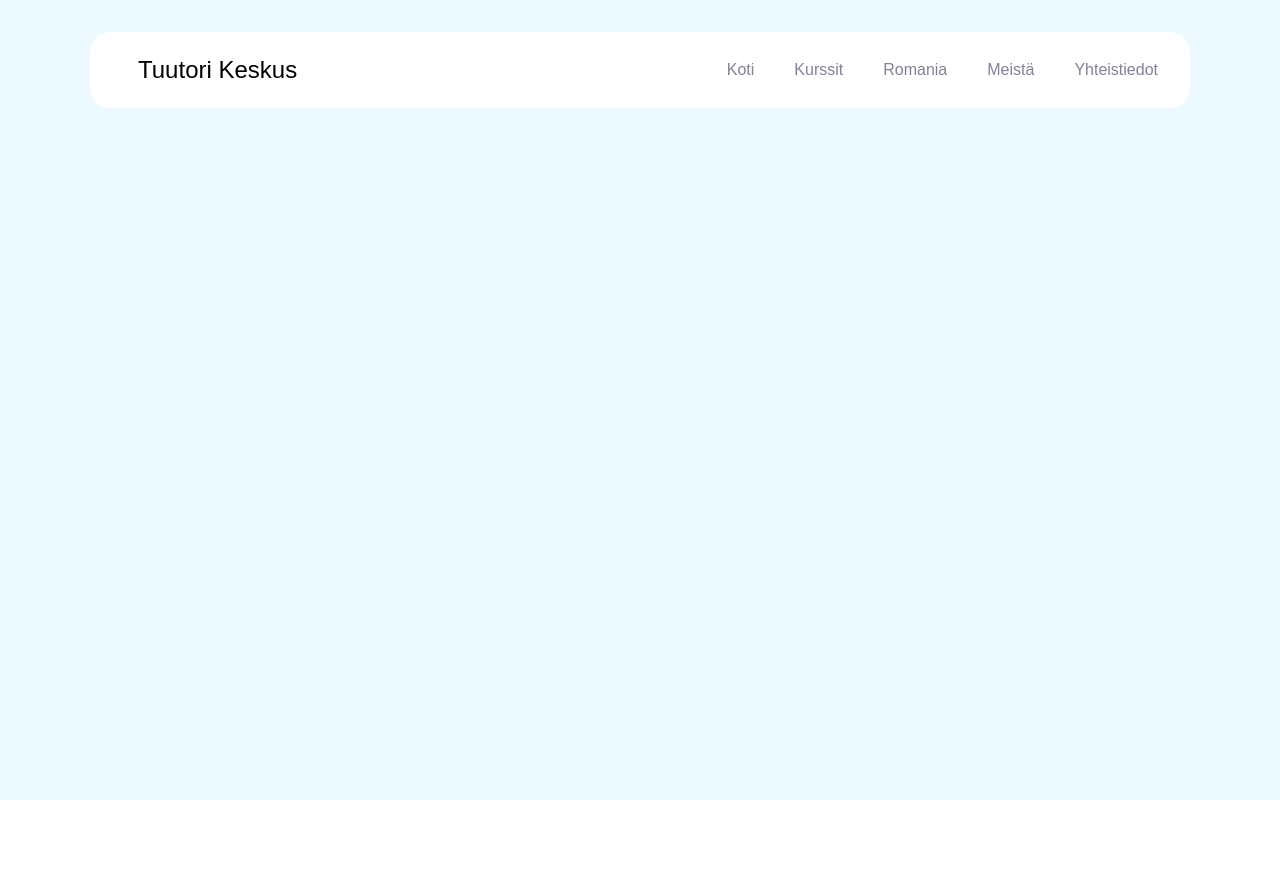
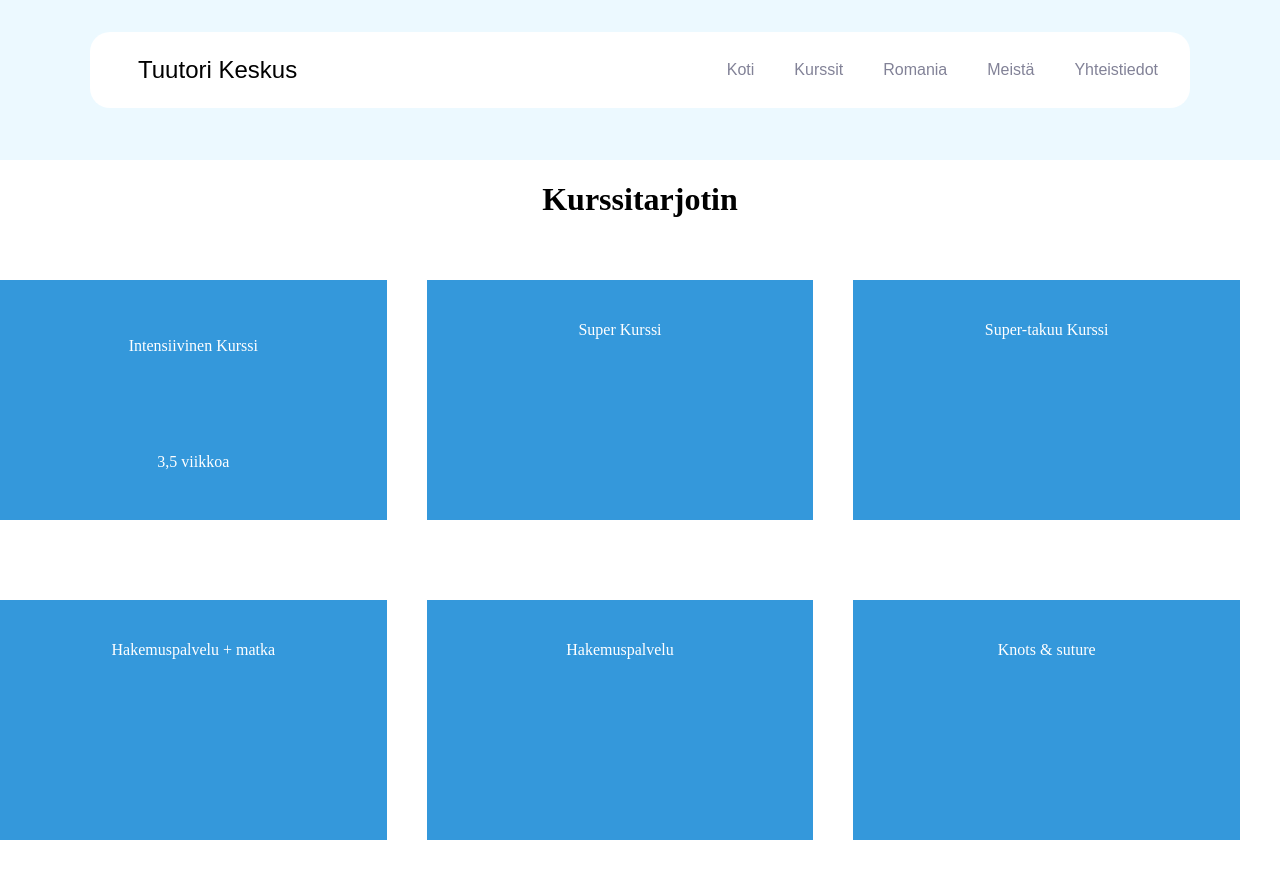
Before and after one commit to Agrinsadon/Tuutorikeskus, a React (Create React App) app: page /Kurssit in a window 1280 px wide. Before the commit the page ends 800 px from the top, so only its background shows below. Built offline with nearby package versions, Linux system fonts and the light colour scheme; a web font is replaced by a local one.

Commit message:
Pohja tehty

```diff
--- a/src/components/Kurssit.js
+++ b/src/components/Kurssit.js
@@ -10,9 +10,29 @@ const Kurssit = () => {
         <div className="kurssit">
         <Navbar showLinks={showLinks} setShowLinks={setShowLinks} />
         </div>
+        <div class="otsikko">
+        <h1>Kurssitarjotin</h1>
+        </div>
+      <div class="kurssitarjonta">
+        <div class="row">
+        <div class="box">
+          <p>Intensiivinen Kurssi</p>
+          <p>3,5 viikkoa</p>
+        </div>
+        <div class="box">Super Kurssi</div>
+        <div class="box">Super-takuu Kurssi</div>
+        </div>
+       <div class="kurssitarjotin">
+        <div class="row">
+        <div class="box">Hakemuspalvelu + matka</div>
+        <div class="box">Hakemuspalvelu</div>
+        <div class="box">Knots & suture</div>
+        </div>
+        </div>
     </div>
-
+    </div>
     );
 };
 
+
 export default Kurssit;
--- a/src/styles/Kurssit.css
+++ b/src/styles/Kurssit.css
@@ -13,5 +13,29 @@
     font-family: 'Zen Antique Soft', sans-serif;
     background-color: #ECF9FF;
     padding-top: 2rem;
-    height: 50rem;
+    height: 10rem;
   }
+.otsikko {
+  text-align: center;
+}
+
+
+.kurssitarjonta {
+  text-align: center;
+}
+.box {
+  width: 25rem;
+  height: 15rem;
+  background-color: #3498db;
+  color: #fff;
+  text-align: center;
+  line-height: 100px;
+  margin: 40px;
+  margin-left: 0;
+  cursor: pointer;
+  display: inline-block;
+}
+.row {
+  display: flex;
+  justify-content: center;
+}
```
